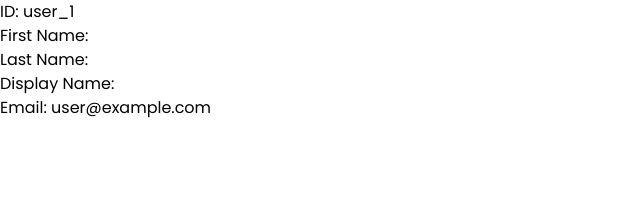
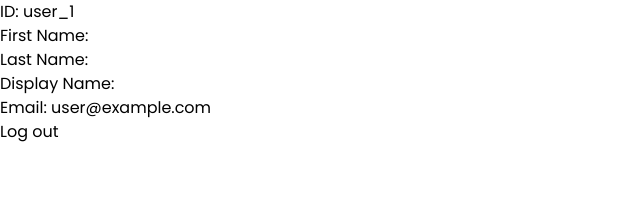
Before and after one commit to Abdalrhman-Almarakeby/furniro-frontend, a Next.js app: page /profile in a window 1280 px wide. Shown: the top 210 px of the page, without its empty margins (0-640 px from the left). Built offline with nearby package versions, Linux system fonts and the light colour scheme; no server answers; sample sign-in values are in the browser's storage.

Commit message:
Add Signout btn in the profile page.

```diff
--- a/src/app/profile/page.tsx
+++ b/src/app/profile/page.tsx
@@ -1,6 +1,7 @@
 import { redirect } from "next/navigation";
 import { getServerSession } from "next-auth";
 import { authOptions } from "@/lib/auth-options";
+import { SignoutBtn } from "./signout-btn";
 
 export default async function Page() {
   const session = await getServerSession(authOptions);
@@ -19,6 +20,7 @@ export default async function Page() {
       <p>Last Name: {lastName}</p>
       <p>Display Name: {displayName}</p>
       <p>Email: {email}</p>
+      <SignoutBtn />
     </div>
   );
 }
--- /dev/null
+++ b/src/app/profile/signout-btn.tsx
@@ -0,0 +1,7 @@
+"use client";
+
+import { signOut } from "next-auth/react";
+
+export function SignoutBtn() {
+  return <button onClick={() => signOut({ redirect: true, callbackUrl: "/" })}>Log out</button>;
+}
```
